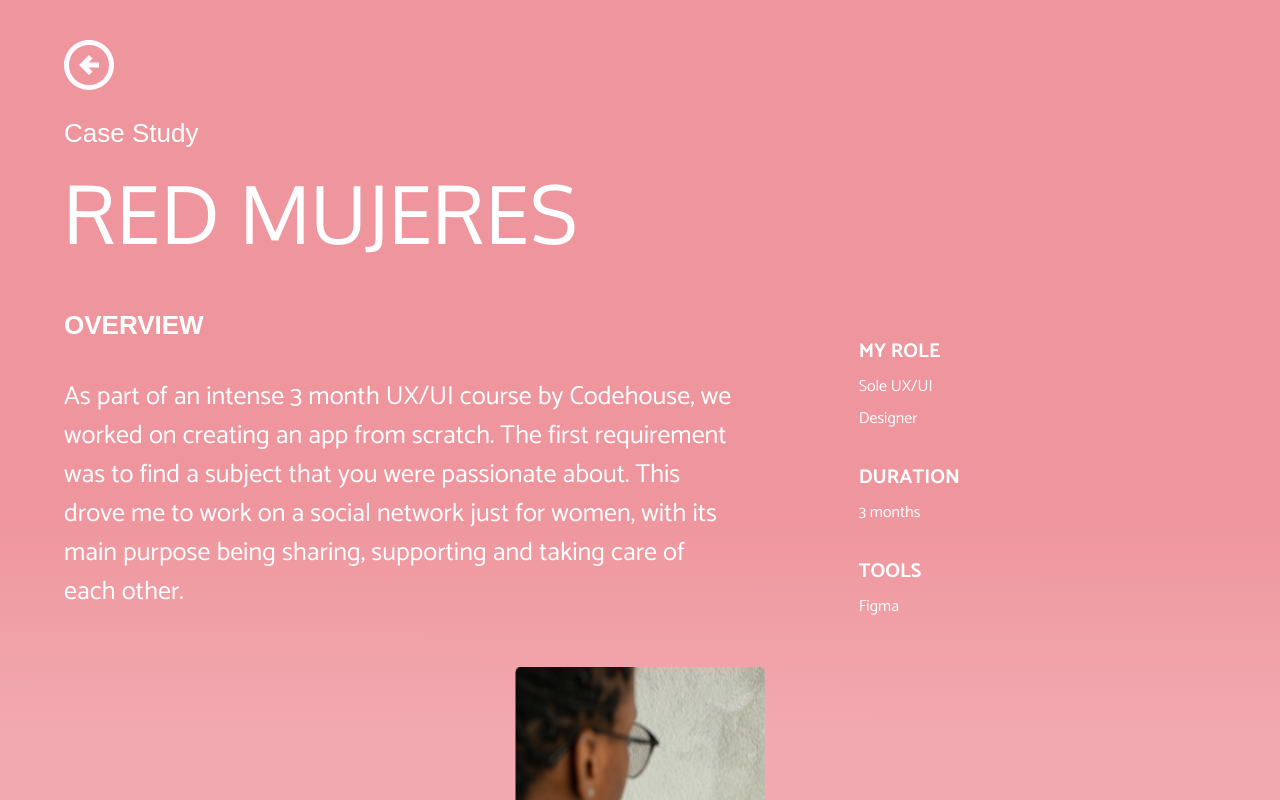
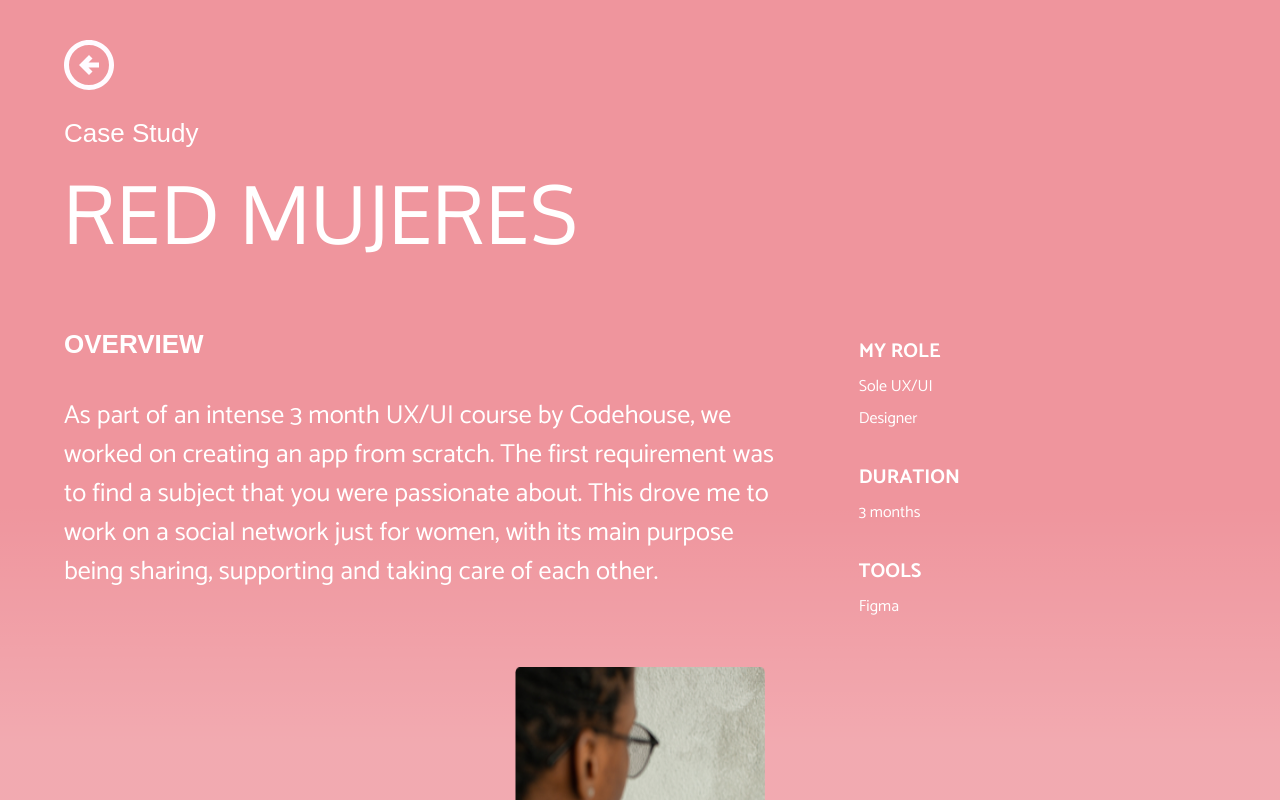
Before and after one commit to leitel98/ns-portafolio, a Next.js app: page /red-mujeres in a window 1280 px wide. Shown: the top 800 px of the page. Built offline with nearby package versions, Linux system fonts and the light colour scheme; a web font is replaced by a local one.

Commit message:
spacefix

```diff
--- a/src/pages/red-mujeres.tsx
+++ b/src/pages/red-mujeres.tsx
@@ -40,7 +40,7 @@ const Woman = () => {
           <h1 className="font-rosario font-bold text-center md:text-left text-sm md:text-sm uppercase">
             Overview
           </h1>
-          <p className="text-sm text-justify md:text-left max-w-md md:max-w-2xl">
+          <p className="text-sm text-justify md:text-left md:max-w-3xl">
             As part of an intense 3 month UX/UI course by Codehouse, we worked on creating an app from scratch. The first requirement was to find a subject that you were passionate about. This drove me to work on a social network just for women, with its main purpose being sharing, supporting and taking care of each other.
           </p>
         </div>
```
